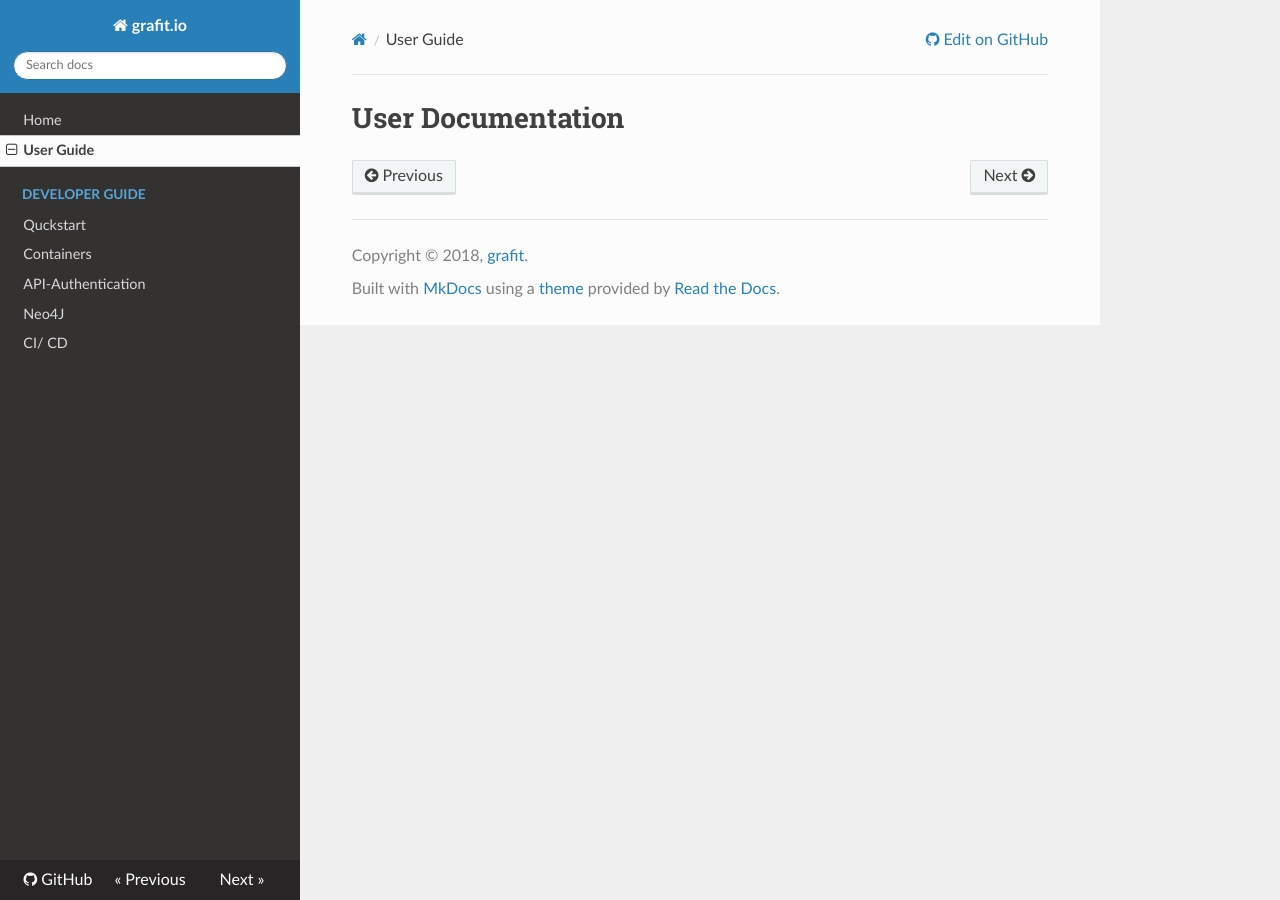
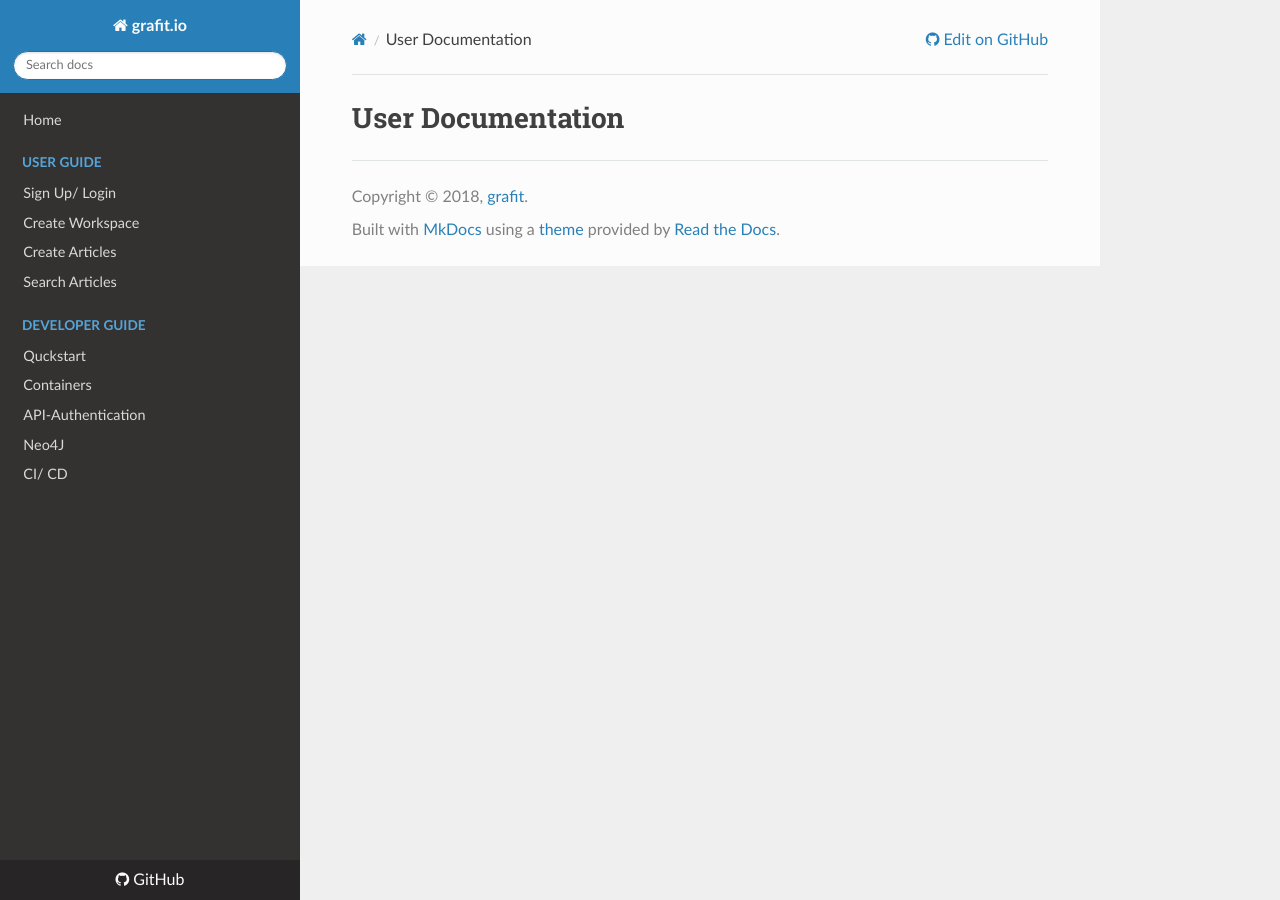
Before and after one commit to grafit-io/grafit, an MkDocs documentation site: the page built from mkdocs/docs/userdoc/index.md, in a window 1280 px wide. Built offline with MkDocs 1.6.1, drawn with Linux system fonts in a browser that asks for light colours; nearby versions of some CDN libraries.

Commit message:
feat(doc): added user guide

```diff
--- a/mkdocs.yml
+++ b/mkdocs.yml
@@ -8,7 +8,11 @@ docs_dir: "mkdocs/docs"
 
 nav:
   - Home: "index.md"
-  - User Guide: "userdoc/index.md"
+  - User Guide:
+      - Sign Up/ Login: "userdoc/signup.md"
+      - Create Workspace: "userdoc/createworkspace.md"
+      - Create Articles: "userdoc/createarticle.md"
+      - Search Articles: "userdoc/search.md"
   - Developer Guide:
       - Quckstart: "developerdoc/quickstart.md"
       - Containers: "developerdoc/containers.md"
```
Also changed, not shown: mkdocs/docs/index.md (+2 -2 lines), mkdocs/docs/userdoc/createarticle.md (added, +32 -0 lines), mkdocs/docs/userdoc/createworkspace.md (added, +10 -0 lines), mkdocs/docs/userdoc/search.md (added, +11 -0 lines), mkdocs/docs/userdoc/signup.md (added, +11 -0 lines), mkdocs/docs/img/articlecreated.png (added), mkdocs/docs/img/createworkspace_form.png (added), mkdocs/docs/img/createworkspace_start.png (added), mkdocs/docs/img/createworkspace_success.png (added), mkdocs/docs/img/inputconnection.png (added), mkdocs/docs/img/inputlabel.png (added), mkdocs/docs/img/labelgrouping.png (added), mkdocs/docs/img/login.png (added), mkdocs/docs/img/newarticleform.png (added), 2 more files, 1 other file.
